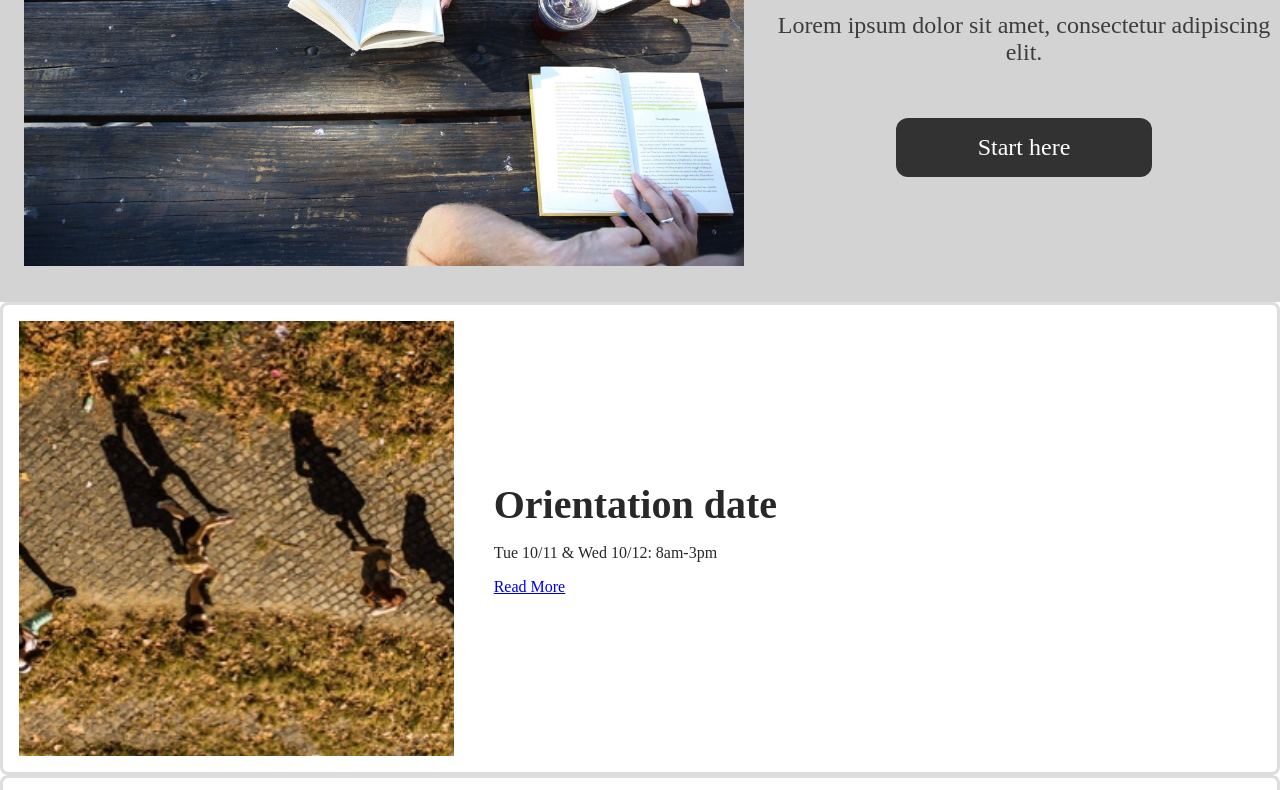
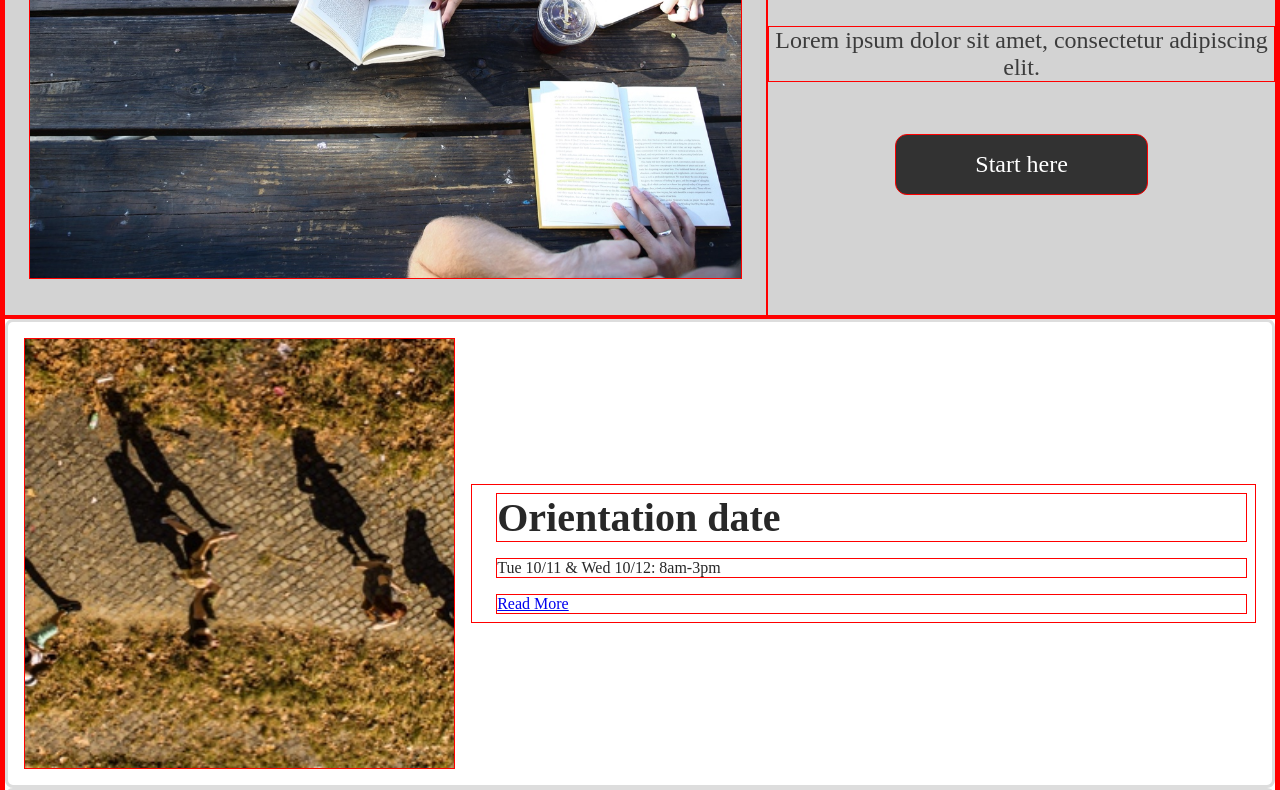
Before and after one commit to SovereIYN/colmar, a plain HTML site: page index.html in a window 1280 px wide. Shown: the part 377-1167 px from the top of the page. Drawn offline with Linux system fonts and the light colour scheme.

Commit message:
debugging

```diff
--- a/resources/css/style.css
+++ b/resources/css/style.css
@@ -13,6 +13,7 @@ body {
 
 * {
     box-sizing: border-box;
+    border: 1px solid red; /* Temporary border for debugging */
 }
 
 
```
